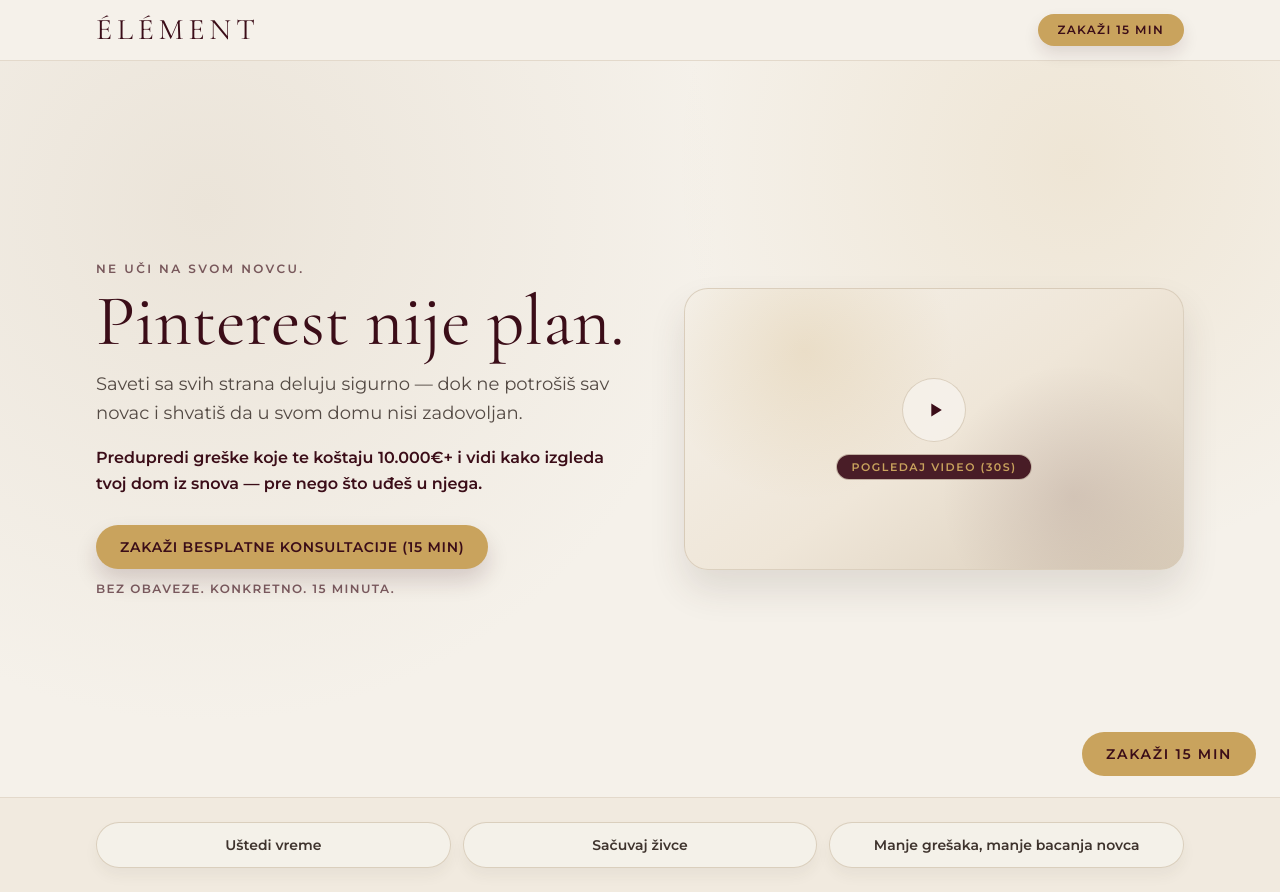
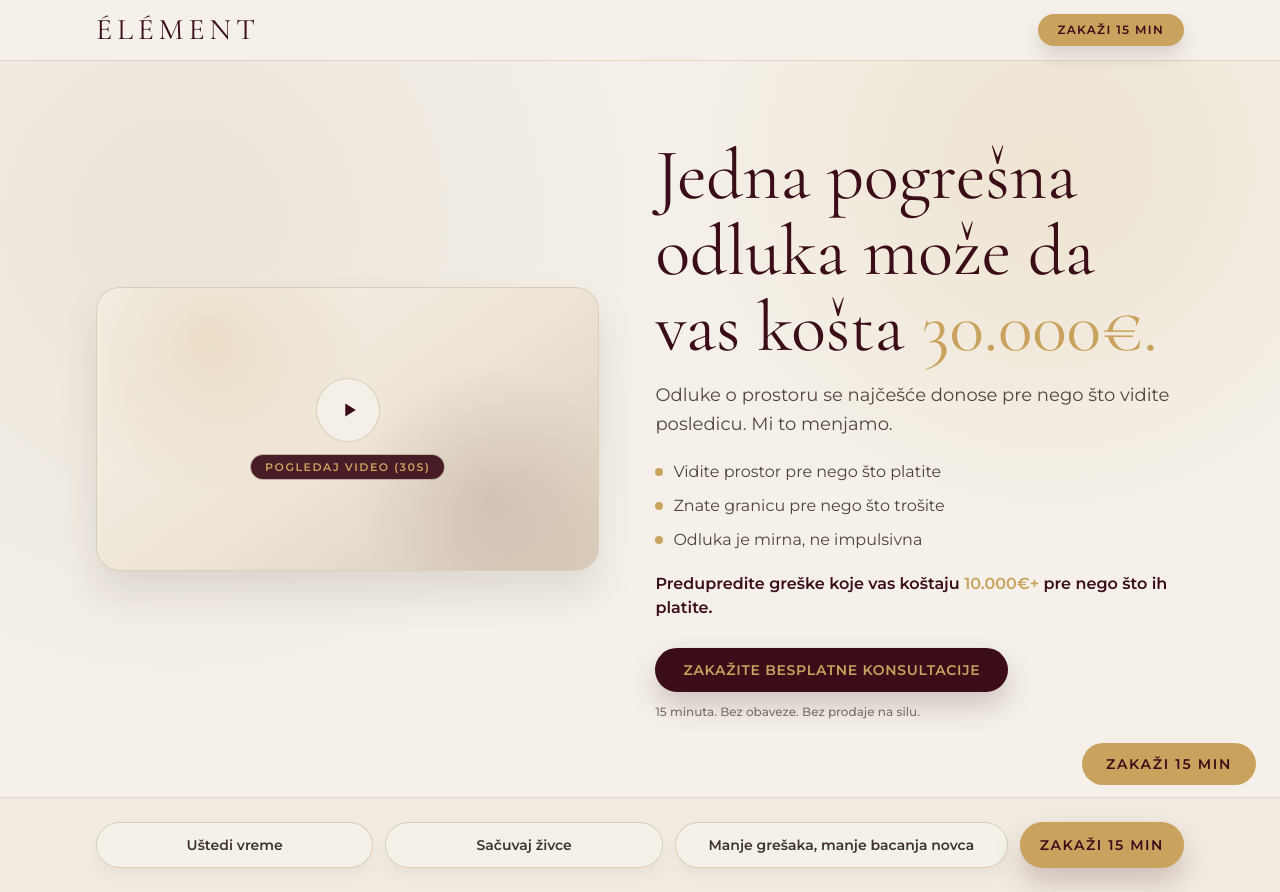
Before and after one commit to elementbymibt/element_landing_page_2, a Next.js app: page / in a window 1280 px wide. Built offline with nearby package versions, Linux system fonts and the light colour scheme.

Commit message:
feat: match premium style, strong animated CTAs, add thank-you page

```diff
--- a/app/page.tsx
+++ b/app/page.tsx
@@ -1,10 +1,7 @@
 "use client";
 
 import { Cormorant_Garamond, Montserrat } from "next/font/google";
-import type { FormEvent } from "react";
 import { useEffect, useState } from "react";
-
-type MeetingType = "Google Meet" | "Poziv";
 
 const headingFont = Cormorant_Garamond({
   subsets: ["latin"],
@@ -18,14 +15,23 @@
   display: "swap",
 });
 
-const proofChips = ["Uštedi vreme", "Sačuvaj živce", "Manje grešaka, manje bacanja novca"];
+const CALENDLY_LINK = "https://calendly.com/element-by-mibt/bojana";
+
+const proofItems = [
+  "Uštedi vreme",
+  "Sačuvaj živce",
+  "Manje grešaka, manje bacanja novca",
+];
+
+const bullets = [
+  "Vidite prostor pre nego što platite",
+  "Znate granicu pre nego što trošite",
+  "Odluka je mirna, ne impulsivna",
+];
 
 export default function Page() {
   const [isScrolled, setIsScrolled] = useState(false);
-  const [showFloatingCta, setShowFloatingCta] = useState(false);
-  const [isModalOpen, setIsModalOpen] = useState(false);
-  const [meetingType, setMeetingType] = useState<MeetingType>("Google Meet");
-  const [isSubmitted, setIsSubmitted] = useState(false);
+  const [showFloating, setShowFloating] = useState(false);
 
   useEffect(() => {
     const onScroll = () => setIsScrolled(window.scrollY > 8);
@@ -35,39 +41,9 @@
   }, []);
 
   useEffect(() => {
-    const timer = window.setTimeout(() => setShowFloatingCta(true), 1200);
+    const timer = window.setTimeout(() => setShowFloating(true), 1200);
     return () => window.clearTimeout(timer);
   }, []);
-
-  useEffect(() => {
-    if (!isModalOpen) return;
-
-    const onEscape = (event: KeyboardEvent) => {
-      if (event.key === "Escape") {
-        setIsModalOpen(false);
-      }
-    };
-
-    document.body.style.overflow = "hidden";
-    window.addEventListener("keydown", onEscape);
-
-    return () => {
-      document.body.style.overflow = "";
-      window.removeEventListener("keydown", onEscape);
-    };
-  }, [isModalOpen]);
-
-  const openModal = () => {
-    setIsSubmitted(false);
-    setIsModalOpen(true);
-  };
-
-  const closeModal = () => setIsModalOpen(false);
-
-  const onSubmit = (event: FormEvent<HTMLFormElement>) => {
-    event.preventDefault();
-    setIsSubmitted(true);
-  };
 
   return (
     <div className={`${bodyFont.className} min-h-screen bg-[#F5F1EA] text-[#3E332D]`}>
@@ -76,10 +52,10 @@
           scroll-behavior: smooth;
         }
 
-        @keyframes cta-enter {
+        @keyframes cta-pop-in {
           from {
             opacity: 0;
-            transform: translateY(10px) scale(0.96);
+            transform: translateY(10px) scale(0.95);
           }
           to {
             opacity: 1;
@@ -87,127 +63,105 @@
           }
         }
 
-        @keyframes cta-ring {
+        @keyframes cta-breathe {
           0%,
           100% {
-            box-shadow: 0 14px 28px rgba(59, 13, 24, 0.2), 0 0 0 0 rgba(201, 163, 93, 0.24);
+            transform: translateY(0);
+            box-shadow: 0 14px 28px rgba(59, 13, 24, 0.2), 0 0 0 0 rgba(201, 163, 93, 0.26);
           }
           50% {
-            box-shadow: 0 16px 30px rgba(59, 13, 24, 0.22), 0 0 0 10px rgba(201, 163, 93, 0);
+            transform: translateY(-4px);
+            box-shadow: 0 20px 34px rgba(59, 13, 24, 0.24), 0 0 0 10px rgba(201, 163, 93, 0);
           }
         }
 
-        @keyframes cta-sheen {
+        @keyframes sheen-pass {
           0%,
-          78%,
+          74%,
           100% {
-            transform: translateX(-180%) skewX(-20deg);
+            transform: translateX(-220%) skewX(-18deg);
             opacity: 0;
           }
-          82% {
-            opacity: 0.9;
+          80% {
+            opacity: 0.92;
           }
           90% {
-            transform: translateX(260%) skewX(-20deg);
+            transform: translateX(260%) skewX(-18deg);
             opacity: 0;
           }
         }
 
-        @keyframes modal-enter {
-          from {
-            opacity: 0;
-            transform: translateY(12px) scale(0.985);
+        @keyframes euro-pulse {
+          0%,
+          82%,
+          100% {
+            transform: translateY(0);
+            text-shadow: 0 0 0 rgba(201, 163, 93, 0);
           }
-          to {
-            opacity: 1;
-            transform: translateY(0) scale(1);
+          88% {
+            transform: translateY(-4px);
+            text-shadow: 0 0 18px rgba(201, 163, 93, 0.45);
           }
         }
 
-        .floating-cta {
+        .jump-cta {
           position: relative;
           overflow: hidden;
-          animation: cta-ring 2.8s ease-in-out infinite;
+          animation: cta-breathe 2.8s ease-in-out infinite;
         }
 
-        .floating-cta::after {
+        .jump-cta::after {
           content: "";
           position: absolute;
           inset: 0;
-          width: 42%;
+          width: 40%;
           background: linear-gradient(
             100deg,
             rgba(255, 255, 255, 0) 0%,
-            rgba(255, 255, 255, 0.55) 45%,
+            rgba(255, 255, 255, 0.56) 45%,
             rgba(255, 255, 255, 0) 100%
           );
-          transform: translateX(-180%) skewX(-20deg);
-          animation: cta-sheen 5.6s ease-in-out infinite;
+          transform: translateX(-220%) skewX(-18deg);
+          animation: sheen-pass 5.6s ease-in-out infinite;
           pointer-events: none;
         }
 
-        .floating-cta-enter {
-          animation: cta-enter 420ms ease-out both;
+        .pop-in {
+          animation: cta-pop-in 420ms ease-out both;
         }
 
-        .modal-enter {
-          animation: modal-enter 220ms ease-out both;
+        .euro-pop {
+          animation: euro-pulse 5.2s ease-in-out infinite;
         }
       `}</style>
 
       <header
-        className={`sticky top-0 z-40 border-b border-[rgba(216,203,184,0.62)] bg-[#F5F1EA]/95 backdrop-blur transition-shadow duration-300 ${
-          isScrolled ? "shadow-[0_8px_18px_rgba(62,51,45,0.08)]" : ""
+        className={`sticky top-0 z-40 border-b border-[rgba(216,203,184,0.72)] bg-[#F5F1EA]/95 backdrop-blur transition-shadow duration-300 ${
+          isScrolled ? "shadow-[0_10px_22px_rgba(62,51,45,0.09)]" : ""
         }`}
       >
         <div className="mx-auto flex w-full max-w-6xl items-center justify-between px-5 py-3 md:px-8">
           <span className={`${headingFont.className} text-3xl tracking-[0.16em] text-[#3B0D18]`}>ÉLÉMENT</span>
-          <button
-            type="button"
-            onClick={openModal}
-            className="rounded-full bg-[#C9A35D] px-4 py-2 text-xs font-semibold uppercase tracking-[0.11em] text-[#3B0D18] shadow-[0_8px_16px_rgba(59,13,24,0.12)] transition-all hover:-translate-y-0.5 hover:shadow-[0_12px_20px_rgba(59,13,24,0.15)] active:scale-[0.98] focus-visible:outline-none focus-visible:ring-2 focus-visible:ring-[#3B0D18] focus-visible:ring-offset-2 focus-visible:ring-offset-[#F5F1EA] md:px-5"
+          <a
+            href={CALENDLY_LINK}
+            className="rounded-full bg-[#C9A35D] px-4 py-2 text-xs font-semibold uppercase tracking-[0.11em] text-[#3B0D18] shadow-[0_10px_18px_rgba(59,13,24,0.14)] transition-all hover:-translate-y-0.5 hover:shadow-[0_14px_24px_rgba(59,13,24,0.18)] active:scale-[0.98] focus-visible:outline-none focus-visible:ring-2 focus-visible:ring-[#3B0D18] focus-visible:ring-offset-2 focus-visible:ring-offset-[#F5F1EA] md:px-5"
           >
             Zakaži 15 min
-          </button>
+          </a>
         </div>
       </header>
 
       <main>
-        <section className="relative border-b border-[rgba(216,203,184,0.62)]">
-          <div className="pointer-events-none absolute inset-0 bg-[radial-gradient(circle_at_16%_20%,rgba(216,203,184,0.34),transparent_42%),radial-gradient(circle_at_84%_14%,rgba(201,163,93,0.15),transparent_32%)]" />
-          <div className="mx-auto grid min-h-[calc(100svh-64px)] w-full max-w-6xl gap-10 px-5 py-10 md:grid-cols-[1.08fr_1fr] md:items-center md:gap-12 md:px-8 md:py-12">
+        <section className="relative border-b border-[rgba(216,203,184,0.72)]">
+          <div className="pointer-events-none absolute inset-0 bg-[radial-gradient(circle_at_14%_22%,rgba(216,203,184,0.34),transparent_42%),radial-gradient(circle_at_82%_14%,rgba(201,163,93,0.18),transparent_32%)]" />
+
+          <div className="mx-auto grid min-h-[calc(100svh-64px)] w-full max-w-6xl gap-10 px-5 py-10 md:grid-cols-[1fr_1.05fr] md:items-center md:gap-14 md:px-8 md:py-12">
             <div className="relative z-10">
-              <p className="text-xs font-semibold uppercase tracking-[0.2em] text-[#3B0D18]/66">Ne uči na svom novcu.</p>
-              <h1 className={`${headingFont.className} mt-3 text-6xl leading-[0.9] text-[#3B0D18] md:text-7xl`}>
-                Pinterest nije plan.
-              </h1>
-              <p className="mt-4 max-w-2xl text-base leading-relaxed text-[#3E332D]/88 md:text-lg">
-                Saveti sa svih strana deluju sigurno — dok ne potrošiš sav novac i shvatiš da u svom domu nisi zadovoljan.
-              </p>
-              <p className="mt-4 max-w-2xl text-sm font-semibold leading-relaxed text-[#3B0D18] md:text-base">
-                Predupredi greške koje te koštaju 10.000€+ i vidi kako izgleda tvoj dom iz snova — pre nego što uđeš u njega.
-              </p>
-
-              <div className="mt-7">
-                <button
-                  type="button"
-                  onClick={openModal}
-                  className="rounded-full bg-[#C9A35D] px-6 py-3 text-sm font-semibold uppercase tracking-[0.05em] text-[#3B0D18] shadow-[0_12px_22px_rgba(59,13,24,0.16)] transition-all hover:-translate-y-0.5 hover:shadow-[0_16px_28px_rgba(59,13,24,0.2)] active:scale-[0.98] focus-visible:outline-none focus-visible:ring-2 focus-visible:ring-[#3B0D18] focus-visible:ring-offset-2 focus-visible:ring-offset-[#F5F1EA]"
-                >
-                  Zakaži BESPLATNE konsultacije (15 min)
-                </button>
-                <p className="mt-3 text-xs font-semibold uppercase tracking-[0.12em] text-[#3B0D18]/66">
-                  Bez obaveze. Konkretno. 15 minuta.
-                </p>
-              </div>
-            </div>
-
-            <div className="relative z-10">
-              <div className="relative aspect-video overflow-hidden rounded-3xl border border-[rgba(216,203,184,0.85)] bg-[linear-gradient(145deg,#F5F1EA_0%,#EFE6D8_52%,#D8CBB8_100%)] shadow-[0_20px_36px_rgba(62,51,45,0.12)]">
+              <div className="relative aspect-video overflow-hidden rounded-3xl border border-[rgba(216,203,184,0.9)] bg-[linear-gradient(145deg,#F5F1EA_0%,#EFE6D8_50%,#D8CBB8_100%)] shadow-[0_22px_38px_rgba(62,51,45,0.12)]">
                 {/* TODO: Ovde ubaciti realan video embed (YouTube/Vimeo). */}
-                <div className="absolute inset-0 bg-[radial-gradient(circle_at_24%_22%,rgba(201,163,93,0.2),transparent_34%),radial-gradient(circle_at_78%_74%,rgba(59,13,24,0.1),transparent_30%)]" />
+                <div className="absolute inset-0 bg-[radial-gradient(circle_at_22%_18%,rgba(201,163,93,0.2),transparent_34%),radial-gradient(circle_at_78%_74%,rgba(59,13,24,0.1),transparent_30%)]" />
                 <div className="absolute inset-0 flex flex-col items-center justify-center gap-3">
-                  <span className="inline-flex h-16 w-16 items-center justify-center rounded-full border border-[rgba(216,203,184,0.9)] bg-[#F5F1EA]/90">
+                  <span className="inline-flex h-16 w-16 items-center justify-center rounded-full border border-[rgba(216,203,184,0.92)] bg-[#F5F1EA]/92">
                     <PlayIcon className="ml-1 h-7 w-7 text-[#3B0D18]" />
                   </span>
                   <span className="rounded-full border border-[rgba(216,203,184,0.85)] bg-[#3B0D18]/92 px-3.5 py-1 text-[11px] font-semibold uppercase tracking-[0.14em] text-[#C9A35D]">
@@ -216,20 +170,57 @@
                 </div>
               </div>
             </div>
+
+            <div className="relative z-10">
+              <h1 className={`${headingFont.className} text-5xl leading-[1.05] text-[#3B0D18] md:text-7xl`}>
+                Jedna pogrešna odluka može da vas košta <span className="euro-pop text-[#C9A35D]">30.000€.</span>
+              </h1>
+              <p className="mt-4 max-w-xl text-base leading-relaxed text-[#3E332D]/90 md:text-lg">
+                Odluke o prostoru se najčešće donose pre nego što vidite posledicu. Mi to menjamo.
+              </p>
+              <ul className="mt-5 space-y-2.5 text-sm text-[#3E332D]/92 md:text-base">
+                {bullets.map((item) => (
+                  <li key={item} className="flex items-center gap-2.5">
+                    <span className="h-2 w-2 rounded-full bg-[#C9A35D]" />
+                    {item}
+                  </li>
+                ))}
+              </ul>
+              <p className="mt-5 text-sm font-semibold text-[#3B0D18] md:text-base">
+                Predupredite greške koje vas koštaju <span className="euro-pop text-[#C9A35D]">10.000€+</span> pre nego što ih platite.
+              </p>
+
+              <div className="mt-7">
+                <a
+                  href={CALENDLY_LINK}
+                  className="jump-cta inline-flex rounded-full bg-[#3B0D18] px-7 py-3 text-sm font-semibold uppercase tracking-[0.05em] text-[#C9A35D] shadow-[0_14px_24px_rgba(59,13,24,0.2)] transition-all hover:-translate-y-1 hover:shadow-[0_20px_32px_rgba(59,13,24,0.24)] active:scale-[0.98] focus-visible:outline-none focus-visible:ring-2 focus-visible:ring-[#C9A35D] focus-visible:ring-offset-2 focus-visible:ring-offset-[#F5F1EA]"
+                >
+                  Zakažite besplatne konsultacije
+                </a>
+                <p className="mt-3 text-xs font-medium text-[#3E332D]/65">15 minuta. Bez obaveze. Bez prodaje na silu.</p>
+              </div>
+            </div>
           </div>
         </section>
 
-        <section className="bg-[#EFE6D8]/56">
+        <section className="bg-[#EFE6D8]/52">
           <div className="mx-auto w-full max-w-6xl px-5 py-6 md:px-8">
-            <div className="grid gap-3 md:grid-cols-3">
-              {proofChips.map((chip) => (
+            <div className="grid gap-3 md:grid-cols-[1fr_1fr_1.2fr_auto]">
+              {proofItems.map((item) => (
                 <article
-                  key={chip}
-                  className="rounded-full border border-[rgba(216,203,184,0.9)] bg-[#F5F1EA]/92 px-4 py-3 text-center text-sm font-semibold text-[#3E332D] shadow-[0_8px_14px_rgba(62,51,45,0.05)]"
+                  key={item}
+                  className="rounded-full border border-[rgba(216,203,184,0.92)] bg-[#F5F1EA]/92 px-4 py-3 text-center text-sm font-semibold text-[#3E332D] shadow-[0_8px_14px_rgba(62,51,45,0.05)]"
                 >
-                  {chip}
+                  {item}
                 </article>
               ))}
+
+              <a
+                href={CALENDLY_LINK}
+                className="jump-cta inline-flex items-center justify-center rounded-full bg-[#C9A35D] px-5 py-3 text-sm font-semibold uppercase tracking-[0.11em] text-[#3B0D18] shadow-[0_12px_22px_rgba(59,13,24,0.16)] transition-all hover:-translate-y-1 hover:shadow-[0_18px_30px_rgba(59,13,24,0.22)] active:scale-[0.98] focus-visible:outline-none focus-visible:ring-2 focus-visible:ring-[#3B0D18] focus-visible:ring-offset-2 focus-visible:ring-offset-[#EFE6D8]"
+              >
+                Zakaži 15 min
+              </a>
             </div>
           </div>
         </section>
@@ -237,132 +228,18 @@
 
       <div
         className={`fixed bottom-4 left-1/2 z-50 -translate-x-1/2 transition-all duration-500 md:bottom-6 md:left-auto md:right-6 md:translate-x-0 ${
-          showFloatingCta ? "pointer-events-auto opacity-100" : "pointer-events-none opacity-0"
+          showFloating ? "pointer-events-auto opacity-100" : "pointer-events-none opacity-0"
         }`}
       >
-        <button
-          type="button"
-          onClick={openModal}
-          className={`floating-cta rounded-full bg-[#C9A35D] px-6 py-3 text-xs font-semibold uppercase tracking-[0.12em] text-[#3B0D18] transition-all hover:-translate-y-1 hover:shadow-[0_20px_30px_rgba(59,13,24,0.22)] active:scale-[0.97] focus-visible:outline-none focus-visible:ring-2 focus-visible:ring-[#3B0D18] focus-visible:ring-offset-2 focus-visible:ring-offset-[#F5F1EA] md:text-sm ${
-            showFloatingCta ? "floating-cta-enter" : ""
+        <a
+          href={CALENDLY_LINK}
+          className={`jump-cta rounded-full bg-[#C9A35D] px-6 py-3 text-xs font-semibold uppercase tracking-[0.12em] text-[#3B0D18] transition-all hover:-translate-y-1 hover:shadow-[0_20px_30px_rgba(59,13,24,0.24)] active:scale-[0.97] focus-visible:outline-none focus-visible:ring-2 focus-visible:ring-[#3B0D18] focus-visible:ring-offset-2 focus-visible:ring-offset-[#F5F1EA] md:text-sm ${
+            showFloating ? "pop-in" : ""
           }`}
         >
           Zakaži 15 min
-        </button>
+        </a>
       </div>
-
-      {isModalOpen ? (
-        <div
-          className="fixed inset-0 z-[60] flex items-end bg-[#3E332D]/50 p-4 backdrop-blur-sm md:items-center md:justify-center"
-          onClick={(event) => {
-            if (event.target === event.currentTarget) {
-              closeModal();
-            }
-          }}
-        >
-          <div
-            role="dialog"
-            aria-modal="true"
-            aria-labelledby="booking-modal-title"
-            className="modal-enter w-full max-w-lg rounded-3xl border border-[rgba(216,203,184,0.9)] bg-[#F5F1EA] p-6 shadow-[0_24px_44px_rgba(62,51,45,0.22)] md:p-8"
-          >
-            <div className="flex items-start justify-between gap-4">
-              <div>
-                <h2 id="booking-modal-title" className={`${headingFont.className} text-3xl text-[#3B0D18]`}>
-                  Besplatne konsultacije (15 min)
-                </h2>
-                <p className="mt-1 text-sm text-[#3E332D]/90">Jedna prava odluka — pre troška.</p>
-              </div>
-              <button
-                type="button"
-                onClick={closeModal}
-                className="rounded-full border border-[rgba(216,203,184,0.95)] px-3 py-1 text-sm font-semibold text-[#3B0D18] transition-colors hover:bg-[#EFE6D8] focus-visible:outline-none focus-visible:ring-2 focus-visible:ring-[#C9A35D]"
-                aria-label="Zatvori modal"
-              >
-                x
-              </button>
-            </div>
-
-            {isSubmitted ? (
-              <div className="mt-6 rounded-2xl border border-[rgba(216,203,184,0.9)] bg-[#EFE6D8]/66 p-5 text-center">
-                <p className="text-base font-semibold text-[#3B0D18]">
-                  Hvala! Javljamo se u roku od 24h da potvrdimo termin.
-                </p>
-              </div>
-            ) : (
-              <form className="mt-6 space-y-4" onSubmit={onSubmit}>
-                {/* TODO: Ovde povezati realan Calendly flow ili API submit. */}
-                <fieldset>
-                  <legend className="text-xs font-semibold uppercase tracking-[0.12em] text-[#3B0D18]/66">Način</legend>
-                  <div className="mt-2 grid grid-cols-2 gap-3">
-                    {(["Google Meet", "Poziv"] as const).map((option) => (
-                      <label
-                        key={option}
-                        className={`flex cursor-pointer items-center justify-center rounded-full border px-3 py-2 text-sm font-medium transition-colors ${
-                          meetingType === option
-                            ? "border-[#3B0D18] bg-[#3B0D18]/6 text-[#3B0D18]"
-                            : "border-[rgba(216,203,184,0.95)] bg-white/70 text-[#3E332D]"
-                        }`}
-                      >
-                        <input
-                          type="radio"
-                          className="sr-only"
-                          name="meetingType"
-                          checked={meetingType === option}
-                          onChange={() => setMeetingType(option)}
-                        />
-                        {option}
-                      </label>
-                    ))}
-                  </div>
-                </fieldset>
-
-                <label className="block">
-                  <span className="mb-1 block text-xs font-semibold uppercase tracking-[0.12em] text-[#3B0D18]/66">
-                    Ime*
-                  </span>
-                  <input
-                    required
-                    type="text"
-                    name="name"
-                    className="w-full rounded-xl border border-[rgba(216,203,184,0.95)] bg-white px-3 py-2.5 text-sm text-[#3E332D] outline-none transition-shadow focus-visible:shadow-[0_0_0_2px_rgba(201,163,93,0.55)]"
-                  />
-                </label>
-
-                <label className="block">
-                  <span className="mb-1 block text-xs font-semibold uppercase tracking-[0.12em] text-[#3B0D18]/66">
-                    Email*
-                  </span>
-                  <input
-                    required
-                    type="email"
-                    name="email"
-                    className="w-full rounded-xl border border-[rgba(216,203,184,0.95)] bg-white px-3 py-2.5 text-sm text-[#3E332D] outline-none transition-shadow focus-visible:shadow-[0_0_0_2px_rgba(201,163,93,0.55)]"
-                  />
-                </label>
-
-                <label className="block">
-                  <span className="mb-1 block text-xs font-semibold uppercase tracking-[0.12em] text-[#3B0D18]/66">
-                    Telefon (opciono)
-                  </span>
-                  <input
-                    type="tel"
-                    name="phone"
-                    className="w-full rounded-xl border border-[rgba(216,203,184,0.95)] bg-white px-3 py-2.5 text-sm text-[#3E332D] outline-none transition-shadow focus-visible:shadow-[0_0_0_2px_rgba(201,163,93,0.55)]"
-                  />
-                </label>
-
-                <button
-                  type="submit"
-                  className="w-full rounded-full bg-[#3B0D18] px-5 py-3 text-sm font-semibold uppercase tracking-[0.11em] text-[#C9A35D] transition-all hover:bg-[#4a1420] active:scale-[0.99] focus-visible:outline-none focus-visible:ring-2 focus-visible:ring-[#C9A35D] focus-visible:ring-offset-2 focus-visible:ring-offset-[#F5F1EA]"
-                >
-                  Pošalji zahtev
-                </button>
-              </form>
-            )}
-          </div>
-        </div>
-      ) : null}
     </div>
   );
 }
--- /dev/null
+++ b/app/thank-you/page.tsx
@@ -0,0 +1,39 @@
+import { Cormorant_Garamond, Montserrat } from "next/font/google";
+import Link from "next/link";
+
+const headingFont = Cormorant_Garamond({
+  subsets: ["latin"],
+  weight: ["500", "600", "700"],
+  display: "swap",
+});
+
+const bodyFont = Montserrat({
+  subsets: ["latin"],
+  weight: ["400", "500", "600", "700"],
+  display: "swap",
+});
+
+export default function ThankYouPage() {
+  return (
+    <main className={`${bodyFont.className} min-h-screen bg-[#F5F1EA] text-[#3E332D]`}>
+      <div className="mx-auto flex min-h-screen w-full max-w-3xl items-center px-5 py-12 md:px-8">
+        <section className="w-full rounded-3xl border border-[rgba(216,203,184,0.9)] bg-[linear-gradient(160deg,#F5F1EA_0%,#EFE6D8_100%)] p-8 text-center shadow-[0_20px_34px_rgba(62,51,45,0.1)] md:p-12">
+          <p className="text-xs font-semibold uppercase tracking-[0.2em] text-[#3B0D18]/65">Potvrda zakazivanja</p>
+          <h1 className={`${headingFont.className} mt-3 text-5xl leading-[0.95] text-[#3B0D18] md:text-6xl`}>Hvala na prijavi.</h1>
+          <p className="mx-auto mt-4 max-w-xl text-base leading-relaxed text-[#3E332D]/90 md:text-lg">
+            Vaš termin je uspešno evidentiran. Javljamo se u roku od 24h sa potvrdom i sledećim korakom.
+          </p>
+
+          {/* TODO: Ovde dodati Google Ads conversion tag/event za confirmation page. */}
+
+          <Link
+            href="/"
+            className="mt-8 inline-flex rounded-full bg-[#3B0D18] px-6 py-3 text-sm font-semibold uppercase tracking-[0.05em] text-[#C9A35D] shadow-[0_12px_20px_rgba(59,13,24,0.2)] transition-all hover:-translate-y-0.5 hover:shadow-[0_16px_26px_rgba(59,13,24,0.24)] focus-visible:outline-none focus-visible:ring-2 focus-visible:ring-[#C9A35D] focus-visible:ring-offset-2 focus-visible:ring-offset-[#F5F1EA]"
+          >
+            Nazad na početnu
+          </Link>
+        </section>
+      </div>
+    </main>
+  );
+}
```
